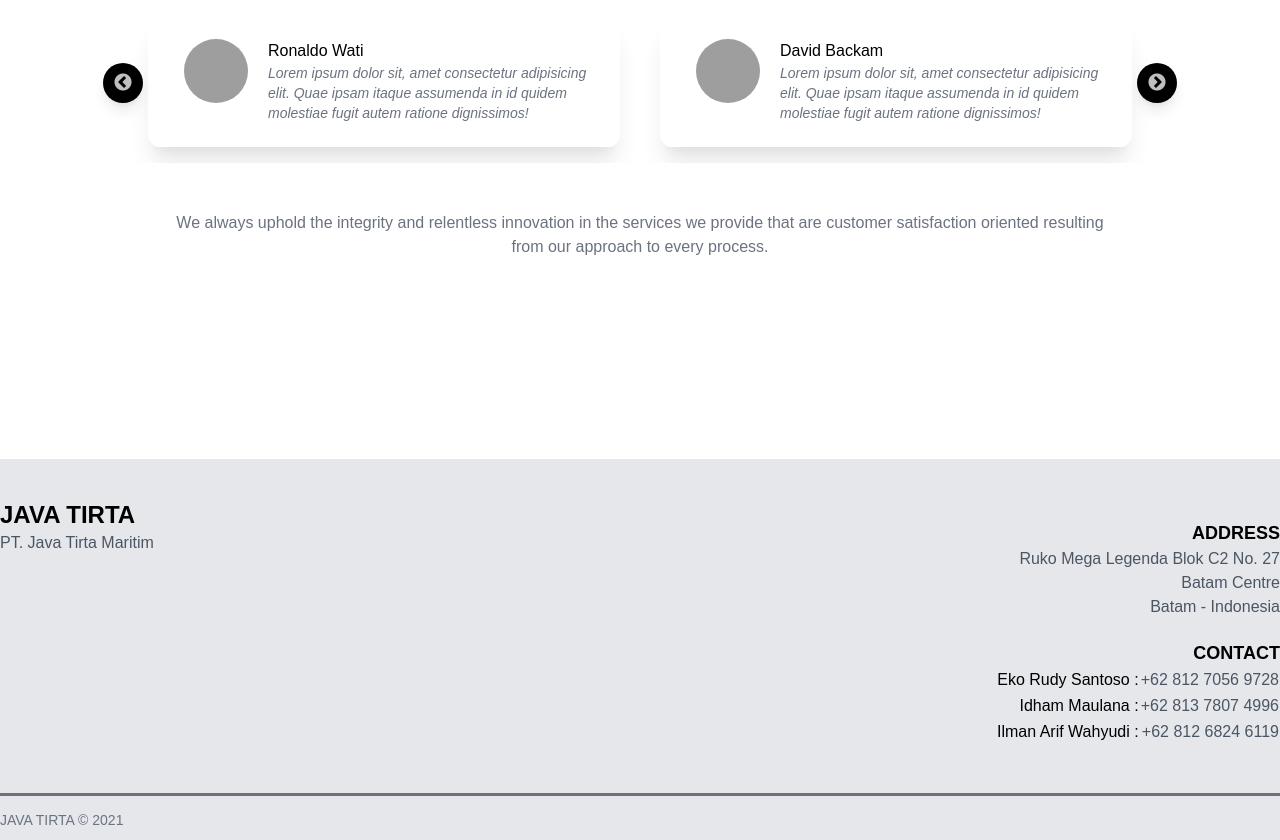
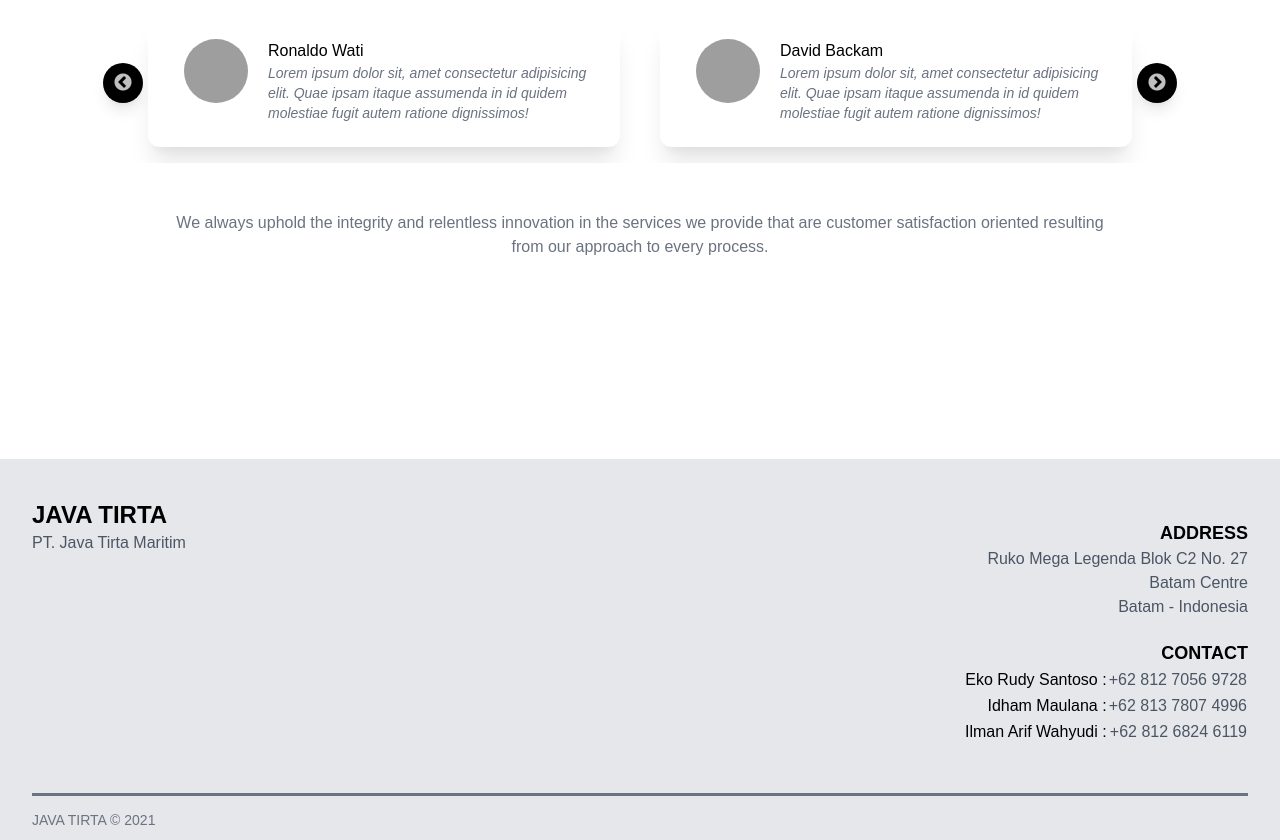
Before and after one commit to xxidbr9/javatirtamaritim, a Gatsby site: page / in a window 1280 px wide. Shown: the part 2581-3421 px from the top of the page. Built offline with nearby package versions, Linux system fonts and the light colour scheme; Gatsby itself is replaced by a stand-in of ours; grey boxes are pictures that could not be loaded; a web font is replaced by a local one.

Commit message:
fix(footer): fix footer padding

```diff
--- a/src/components/Footer.jsx
+++ b/src/components/Footer.jsx
@@ -2,7 +2,7 @@
 
 const Footer = () => {
   return (
-    <footer className="h-auto bg-gray-200 w-full mobile:px-4 tablet:px-8 laptop:px-0">
+    <footer className="h-auto bg-gray-200 w-full mobile:px-4 tablet:px-8 laptop:px-8 desktop:mx-0">
       <div className="mx-auto tablet:container pt-10 pb-2">
         <div className="grid tablet:grid-cols-2 mobile:grid-cols-1">
           <div>
```
